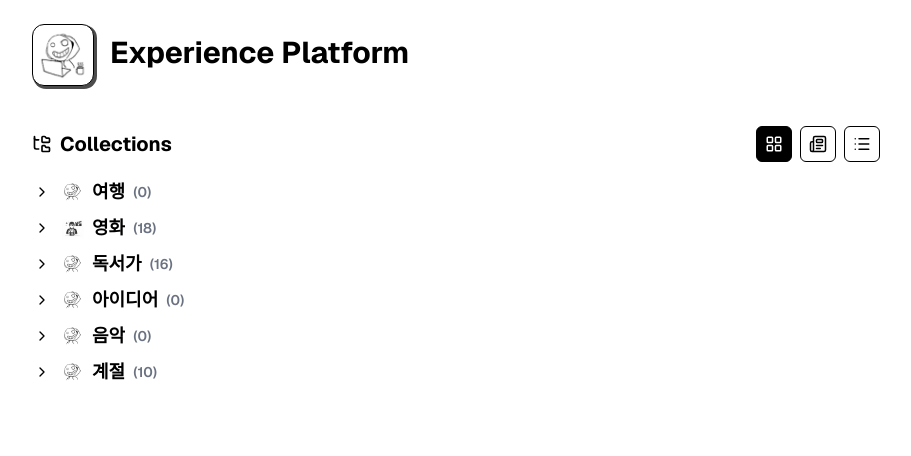
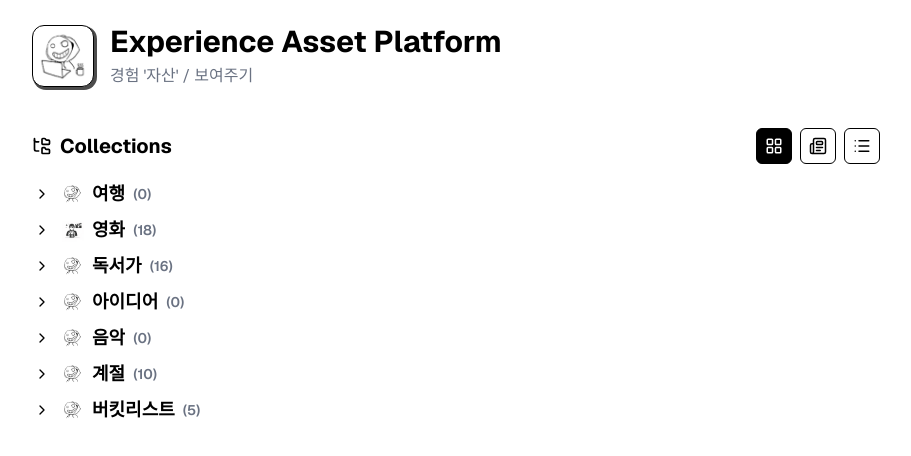
Before and after one commit to hoodify/experience_card, a Next.js app: page / in a window 1280 px wide. Shown: the top 456 px of the page, without its empty margins (184-1095 px from the left). Built offline with nearby package versions, Linux system fonts and the light colour scheme.

Commit message:
mock data

```diff
--- a/app/page.tsx
+++ b/app/page.tsx
@@ -44,10 +44,11 @@ export default function HomePage() {
 
           <div>
             <h1 className="text-3xl font-bold">
-              Experience Platform
+              Experience Asset Platform
             </h1>
 
             <p className="mt-1 text-gray-500">
+              경험 '자산' / 보여주기
             </p>
           </div>
         </div>
--- a/components/CollectionNode.tsx
+++ b/components/CollectionNode.tsx
@@ -51,7 +51,6 @@ const totalCount =
           flex
           items-center
           gap-2
-          w-full
           font-semibold
           text-lg
           hover:underline
--- a/components/ExperienceCard.tsx
+++ b/components/ExperienceCard.tsx
@@ -82,7 +82,7 @@ export default function ExperienceCard({
           alt={experience.title}
           className="
             w-full
-            h-50
+            h-40
             object-cover
           "
         />
--- a/mock/collections.ts
+++ b/mock/collections.ts
@@ -97,6 +97,13 @@ export const collections = [
     createdAt: "2026-01-01",
   },
   {
+    id: "music-live",
+    name: "라이브 음악",
+    ownerId: "u1",
+    parentId: "music",
+    createdAt: "2026-01-01",
+  },
+  {
     id: "season",
     name: "계절",
     ownerId: "u1",
@@ -110,4 +117,13 @@ export const collections = [
     parentId: "season",
     createdAt: "2026-01-01",
   },
+
+
+  {
+    id: "bucket-list",
+    name: "버킷리스트",
+    ownerId: "u1",
+    parentId: null,
+    createdAt: "2026-01-01",
+  },
 ];
--- a/mock/experiences.ts
+++ b/mock/experiences.ts
@@ -1787,5 +1787,158 @@ ex)
   collectionIds: ["reading-log"],
 },
 
-
+{
+  id: "bucket-list-1",
+  title: "새로운 음식과 진미",
+  content: `새로운 음식과 진미를 경험하기.
+
+익숙한 음식에 머무르지 않고 새로운 맛을 경험해보고 싶다.
+
+지역의 향토 음식, 해외의 이국적인 음식, 처음 보는 재료와 조리법까지.
+
+맛을 통해 새로운 문화와 세계를 경험하는 것이 목표.`,
+  author: "김정성",
+  tags: [
+    "버킷리스트",
+    "음식",
+    "미식",
+    "진미",
+    "새로운경험",
+    "호기심",
+    "탐험",
+    "문화",
+    "식도락",
+  ],
+  media: [],
+  createdAt: "2025-07-19T18:57:00",
+  visibility: "public",
+  status: "published",
+  source: "manual",
+  collectionIds: ["bucket-list"],
+},
+{
+  id: "bucket-list-2",
+  title: "아이디어를 구현. 가벼움. 유능함",
+  content: `생각하는 대로 구현하는 App 만들기.
+
+떠오른 아이디어를 기술적 제약 없이 구현할 수 있는 개발자가 되고 싶다.
+
+유능함, 최적화, 설계 능력을 갖추고 원하는 서비스를 직접 만들어내는 것이 목표.
+
+생각이 곧 현실이 되는 개발 역량을 갖추고 싶다.`,
+  author: "김정성",
+  tags: [
+    "버킷리스트",
+    "개발",
+    "앱개발",
+    "창작",
+    "구현",
+    "유능함",
+    "최적화",
+    "설계",
+    "프로그래밍",
+    "성장",
+    "기술",
+    "아이디어",
+  ],
+  media: [],
+  createdAt: "2025-07-19T18:58:00",
+  visibility: "public",
+  status: "published",
+  source: "manual",
+  collectionIds: ["bucket-list"],
+},
+{
+  id: "bucket-list-3",
+  title: "지식의 지도",
+  content: `지식의 지도를 만들기.
+
+분절된 지식들을 서로 연결하고 구조화하여 하나의 지도로 표현하고 싶다.
+
+개념과 경험, 사람과 사건이 관계망을 이루는 거대한 지식 체계를 구축하는 것이 목표.
+
+지식을 저장하는 것을 넘어 탐험할 수 있는 형태로 만들고 싶다.`,
+  author: "김정성",
+  tags: [
+    "버킷리스트",
+    "지식",
+    "지식의지도",
+    "지식체계",
+    "구조화",
+    "연결",
+    "개념",
+    "관계망",
+    "아카이브",
+    "그래프",
+    "탐험",
+    "시스템",
+  ],
+  media: [],
+  createdAt: "2025-07-19T18:59:00",
+  visibility: "public",
+  status: "published",
+  source: "manual",
+  collectionIds: ["bucket-list"],
+},
+{
+  id: "bucket-list-4",
+  title: "역동적인 날씨",
+  content: `역동적인 날씨를 경험하기.
+
+거대한 적운, 폭우, 강한 바람, 붉은 노을과 같은 극적인 날씨를 직접 경험하고 관찰하고 싶다.
+
+날씨의 변화가 주는 감각과 분위기를 몸으로 느끼며 기록하고 싶다.`,
+  author: "김정성",
+  tags: [
+    "버킷리스트",
+    "날씨",
+    "기상",
+    "구름",
+    "폭우",
+    "태풍",
+    "노을",
+    "자연",
+    "관찰",
+    "감상",
+    "역동성",
+    "경험",
+  ],
+  media: [],
+  createdAt: "2025-07-19T19:00:00",
+  visibility: "public",
+  status: "published",
+  source: "manual",
+  collectionIds: ["bucket-list"],
+},
+{
+  id: "bucket-list-5",
+  title: "새로운 장소와 여행",
+  content: `새로운 장소와 여행을 경험하기.
+
+가보지 않은 도시, 낯선 거리, 새로운 풍경을 직접 걸어보고 싶다.
+
+여행은 장소를 소비하는 것이 아니라 새로운 감각과 시야를 얻는 경험이라고 생각한다.
+
+계속해서 새로운 곳을 탐험하며 세계를 넓혀가고 싶다.`,
+  author: "김정성",
+  tags: [
+    "버킷리스트",
+    "여행",
+    "새로운장소",
+    "탐험",
+    "풍경",
+    "도시",
+    "경험",
+    "호기심",
+    "시야확장",
+    "이동",
+    "발견",
+  ],
+  media: [],
+  createdAt: "2025-07-19T19:01:00",
+  visibility: "public",
+  status: "published",
+  source: "manual",
+  collectionIds: ["bucket-list"],
+},
 ];
```
